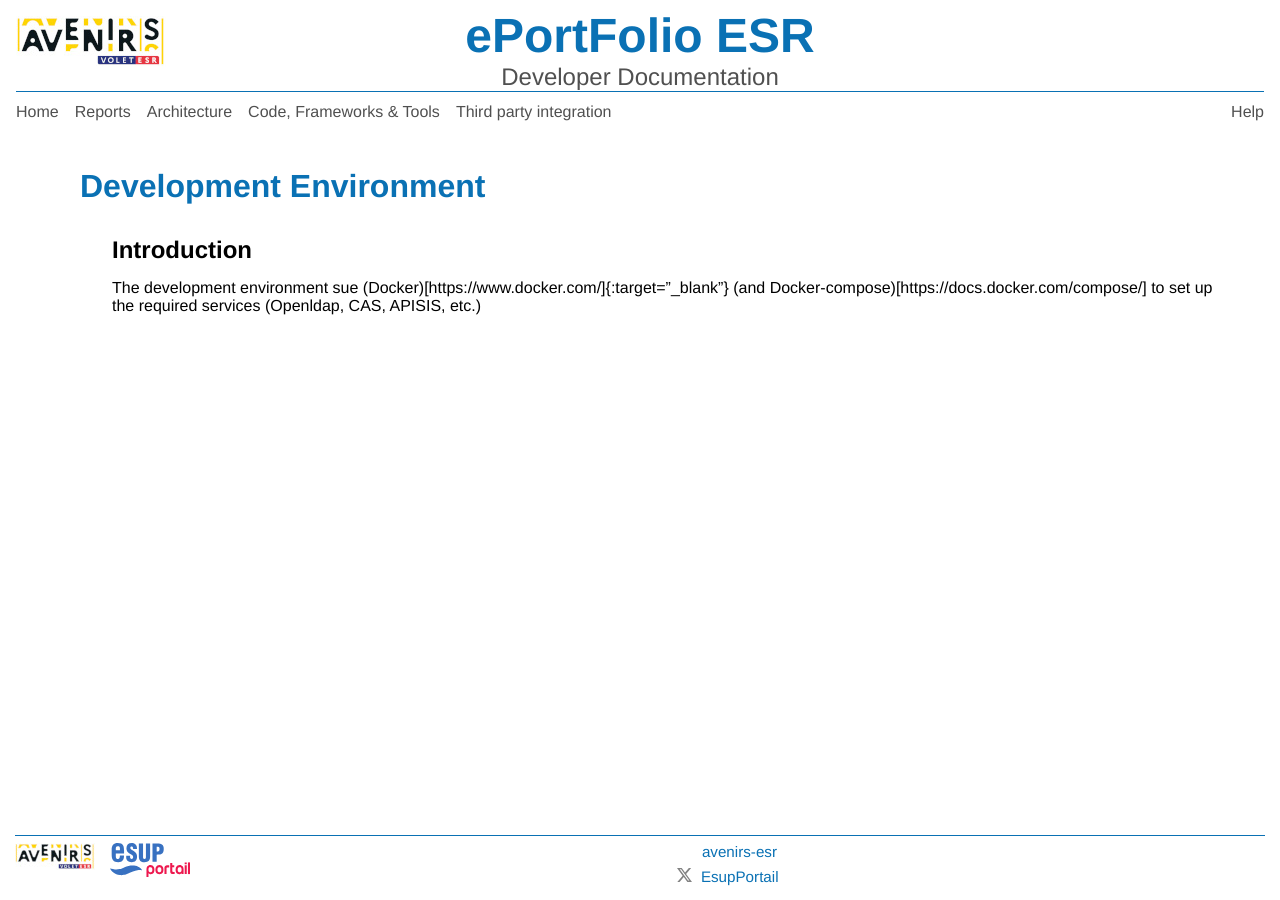
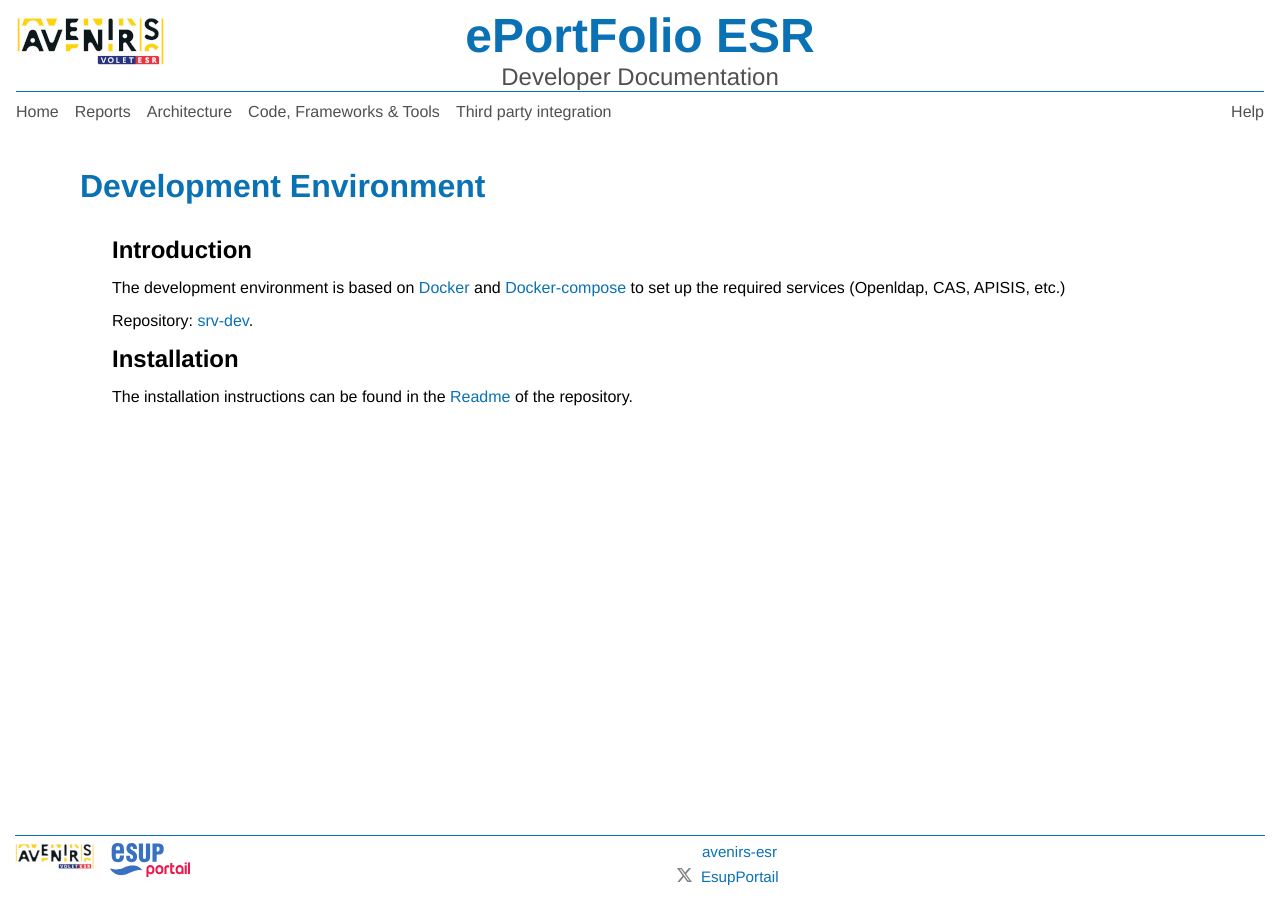
Before and after one commit to giraudin/dev-doc, a Jekyll site: the page built from pages/arch/srv-dev/srv-dev.markdown, in a window 1280 px wide. Built offline with Jekyll 4.4.1, drawn with Linux system fonts in a browser that asks for light colours.

Commit message:
docs: srv-dev

```diff
--- a/pages/arch/srv-dev/srv-dev.markdown
+++ b/pages/arch/srv-dev/srv-dev.markdown
@@ -5,5 +5,9 @@ permalink: /srv-dev/
 ---
 
 # Introduction
+The development environment is based on [Docker](https://www.docker.com/){:target="_blank"} and [Docker-compose](https://docs.docker.com/compose/){:target="_blank"} to set up the required services (Openldap, CAS, APISIS, etc.)
 
-The development environment sue (Docker)[https://www.docker.com/]{:target="_blank"} (and Docker-compose)[https://docs.docker.com/compose/] to set up the required services (Openldap, CAS, APISIS, etc.)
+Repository: [srv-dev](https://github.com/avenirs-esr/srv-dev){:target="_blank"}.
+
+# Installation
+The installation instructions can be found in the [Readme](https://github.com/avenirs-esr/srv-dev/tree/main#readme){:target="_blank"} of the repository.
```
